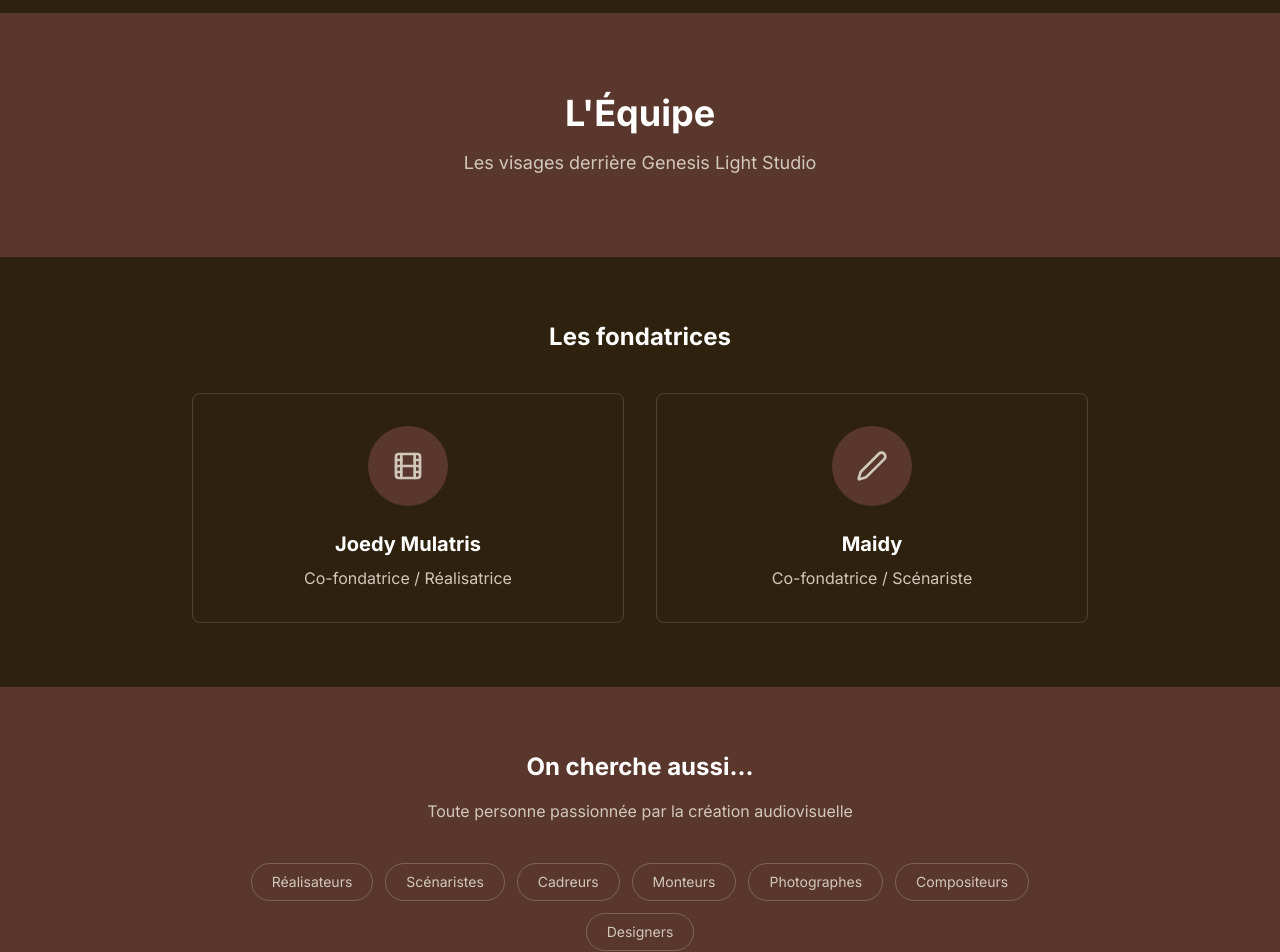
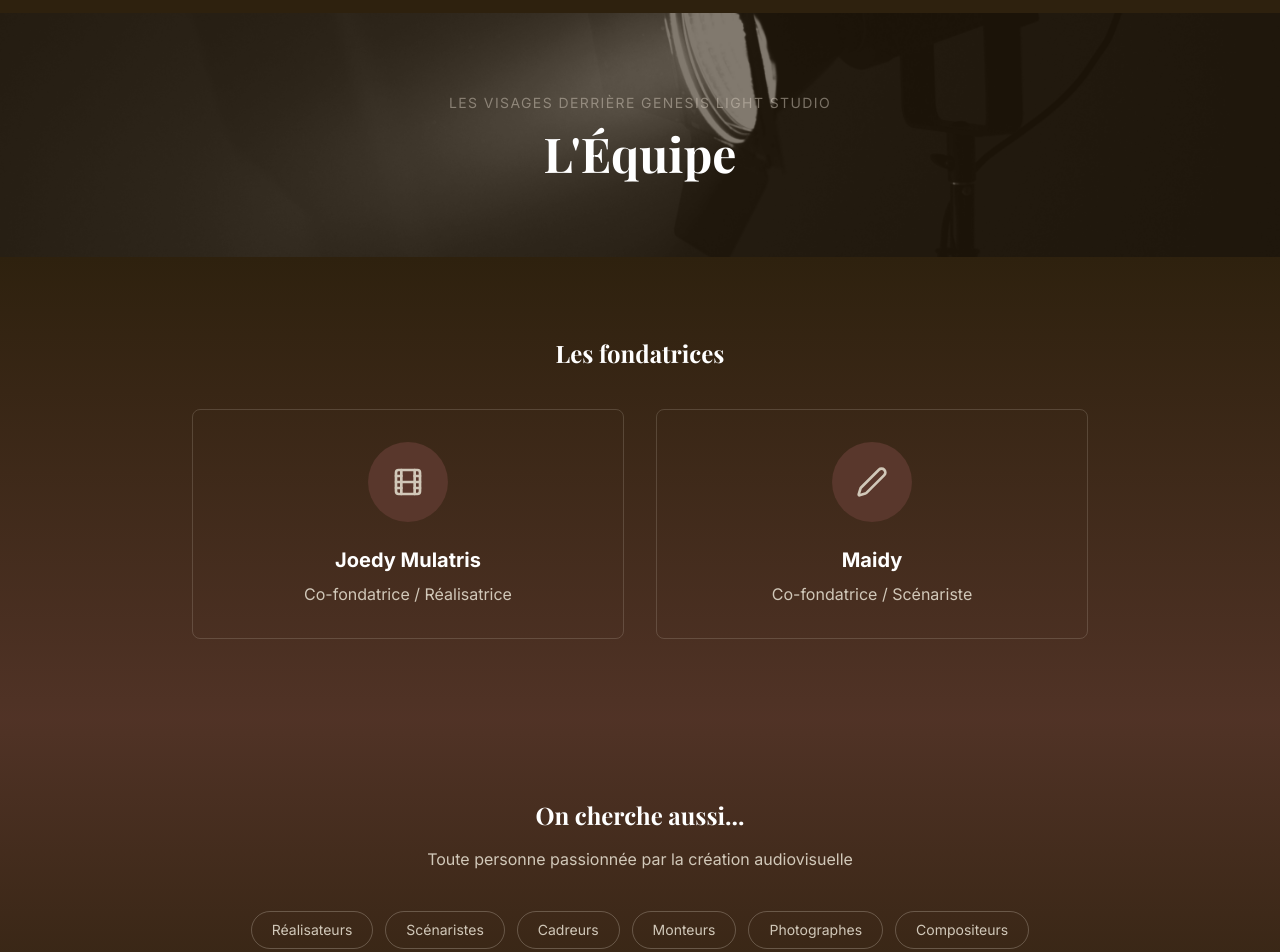
Before and after one commit to mana-rj11/gsl-studio, a Next.js app: page /team in a window 1280 px wide. Shown: the part 120-1072 px from the top of the page. Built offline with nearby package versions, Linux system fonts and the light colour scheme; a web font is replaced by a local one.

Commit message:
animation ajouté

```diff
--- a/src/app/about/page.tsx
+++ b/src/app/about/page.tsx
@@ -1,33 +1,34 @@
 import ScrollReveal from "@/components/ScrollReveal";
+import { Scroll } from "lucide-react";
 export default function About() {
   return (
     <div>
       {/* Header */}
       <section className="py-20 px-6 bg-gsl-brown text-center relative">
-        <div className="absolute inset-0 bg-cover bg-center" style={{ backgroundImage: "url('/images/about-bg.jpg')", backgroundPosition: "center 35%" }} />
+        <div className="absolute inset-0 bg-gsl-dark/60" />
         <div className="relative z-10">
-        <h1 className="text-4xl font-bold mb-4">À propos</h1>
-        <p className="text-gsl-beige text-lg">Qui sommes-nous ?</p>
+          <ScrollReveal>
+          <p className="text-gsl-beige/50 text-sm tracking-widest uppercase mb-4">Qui sommes-nous ?</p>
+          <h1 className="font-display text-4xl md:text-5xl font-bold">À propos</h1>
+          </ScrollReveal>
         </div>
       </section>
 
       {/* Présentation */}
-      <section className="py-16 px-6 bg-gsl-dark">
-        <ScrollReveal>
-        <div className="max-w-4xl mx-auto animate-fade-in-up">
+      <section className="py-20 px-6 relative overflow-hidden">
+        <div className="absolute inset-0 bg-gradient-to-b from-gsl-dark to-gsl-brown/80">
           <p className="text-gsl-beige text-lg leading-relaxed mb-8">
             Nous sommes une équipe d&apos;étudiants passionnés par le cinéma et le storytelling.
             Notre objectif est de créer des œuvres qui inspirent, encouragent et apportent
             de l&apos;espoir à travers des histoires authentiques.
           </p>
         </div>
-        </ScrollReveal>
       </section>
 
       {/* Vision */}
       <section className="py-16 px-6 bg-gsl-brown">
         <ScrollReveal>
-        <div className="max-w-4xl mx-auto animate-fade-in-up">
+        <div className="max-w-4xl mx-auto">
           <h2 className="font-display text-3xl font-bold mb-6">Notre vision</h2>
           <p className="text-gsl-beige text-lg leading-relaxed">
             Illuminer le monde avec notre lumière en racontant des histoires qui touchent
@@ -41,7 +42,7 @@
       {/* Mission */}
       <section className="py-16 px-6 bg-gsl-dark">
         <ScrollReveal>
-        <div className="max-w-4xl mx-auto animate-fade-in-up">
+        <div className="max-w-4xl mx-auto">
           <h2 className="font-display text-3xl font-bold mb-6">Notre mission</h2>
           <div className="space-y-3 text-gsl-beige text-lg">
             <p>Mettre en lumière les combats invisibles.</p>
@@ -57,12 +58,12 @@
       {/* Valeurs */}
       <section className="py-16 px-6 bg-gsl-brown">
         <ScrollReveal>
-        <div className="max-w-4xl mx-auto text-center animate-fade-in-up">
+        <div className="max-w-4xl mx-auto text-center">
           <h2 className="font-display text-3xl font-bold mb-10">Nos valeurs</h2>
           <div className="grid grid-cols-2 md:grid-cols-3 gap-6">
             {["Espoir", "Authenticité", "Créativité", "Excellence", "Compassion", "Collaboration"].map((valeur) => (
-              <div key={valeur} className="bg-gsl-dark rounded-lg p-6">
-                <p className="text-gsl-beige font-semibold text-lg">{valeur}</p>
+              <div key={valeur} className="border border-gsl-beige/10 rounded-xl p-8 hover:border-gsl-beige/30 hover:bg-gsl-dark/50 transition-all duration-500">
+                <p className="text-gsl-beige font-display text-xl">{valeur}</p>
               </div>
             ))}
           </div>
--- a/src/app/team/page.tsx
+++ b/src/app/team/page.tsx
@@ -30,18 +30,23 @@
   return (
     <div>
       {/* Header */}
-      <section className="py-20 px-6 bg-gsl-brown text-center">
-        <h1 className="text-4xl font-bold mb-4">L&apos;Équipe</h1>
-        <p className="text-gsl-beige text-lg">
-          Les visages derrière Genesis Light Studio
+      <section className="py-20 px-6 text-center relative">
+        <div className="absolute inset-0 bg-cover bg-center" style={{ backgroundImage: "url('/images/about-bg.jpg')" }} />
+        <div className="absolute inset-0 bg-gsl-dark/60" />
+        <div className="relative z-10">
+          <p className="text-gsl-beige/50 text-sm tracking-widest uppercase mb-4">Les visages derrière Genesis Light Studio
           </p>
+        <h1 className="font-display text-4xl md:text-5xl font-bold">L&apos;Équipe</h1>
+        </div>
       </section>
 
       {/* Fondatrices */}
-      <section className="py-16 px-6 bg-gsl-dark">
+      <section className="py-20 px-6 relative overflow-hidden">
+        <div className="absolute inset-0 bg-gradient-to-b from-gsl-dark to-gsl-brown/80" />
+        <div className="relative z-10">
           <ScrollReveal>
             <div className="max-w-4xl mx-auto">
-          <h2 className="text-2xl font-bold mb-10 text-center">Les fondatrices</h2>
+              <h2 className="font-display text-2xl font-bold mb-10 text-center">Les fondatrices</h2>
               <div className="grid grid-cols-1 md:grid-cols-2 gap-8">
                 {members.map((member) => (
                   <div
@@ -58,13 +63,16 @@
               </div>
             </div>
           </ScrollReveal>
+        </div>
       </section>
 
       {/* Profils recherchés */}
-      <section className="py-16 px-6 bg-gsl-brown">
+      <section className="py-20 px-6 relative overflow-hidden">
+        <div className="absolute inset-0 bg-gradient-to-b from-gsl-brown/80 to-gsl-dark" />
+        <div className="relative z-10">
           <ScrollReveal>
             <div className="max-w-4xl mx-auto text-center">
-          <h2 className="text-2xl font-bold mb-4">On cherche aussi...</h2>
+            <h2 className="font-display text-2xl font-bold mb-4">On cherche aussi...</h2>
             <p className="text-gsl-beige mb-10">
               Toute personne passionnée par la création audiovisuelle
             </p>
@@ -80,7 +88,9 @@
             </div>
             </div>
           </ScrollReveal>
+        </div>
+
       </section>
     </div>
-  );
+    )
 }
```
Lines whose indentation alone changed are shown as unchanged.
